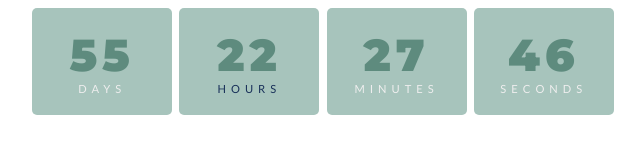
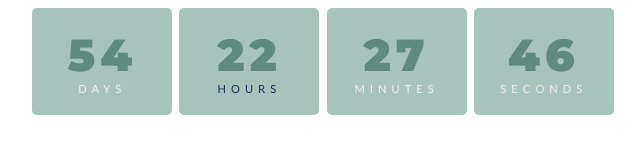
Before and after one commit to martcogn/exphase1, a plain HTML site: page index.html in a window 1280 px wide. Shown: the full height of the page, 317-957 px from the left. Drawn offline with Linux system fonts and the light colour scheme.

Commit message:
Update index.html

```diff
--- a/index.html
+++ b/index.html
@@ -103,7 +103,7 @@ body{
 </body>
 <script>
     const year = new Date().getFullYear();
-const myDate = new Date('May 08, 2022 00:00:00');
+const myDate = new Date('May 07, 2022 00:00:00');
 console.log(myDate);
 
 // countdown
```
